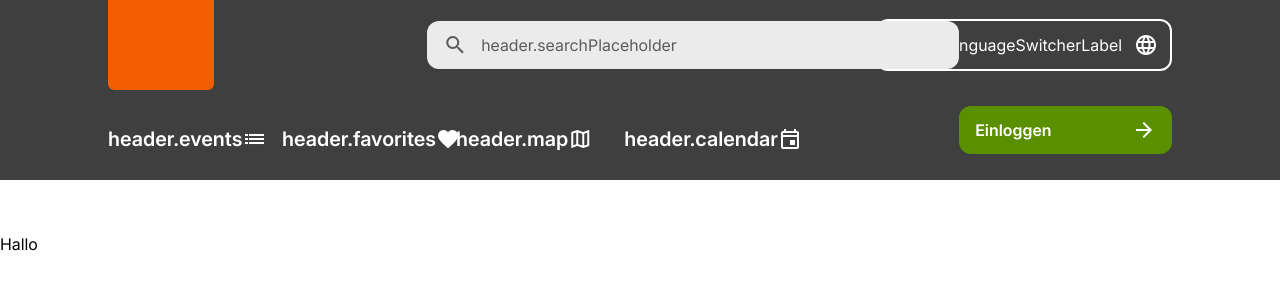
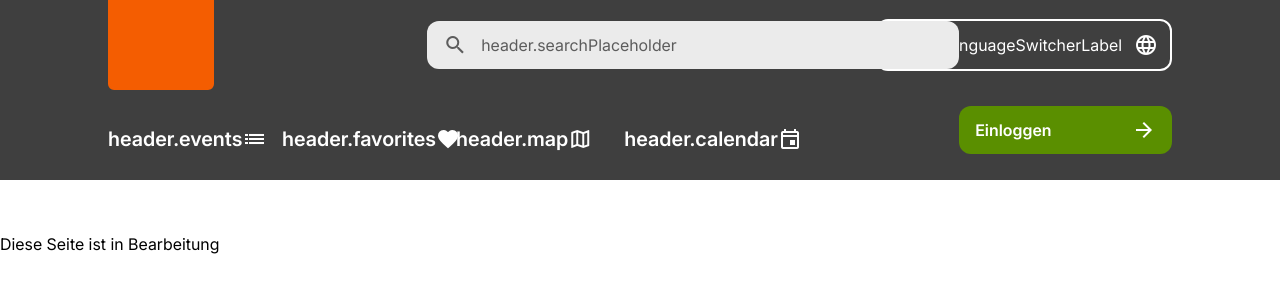
Before and after one commit to julius-von-schultz/fahrschule-wilmersdorf, a Nuxt app: page /1/auffrischungsstunden in a window 1280 px wide. Shown: the top 300 px of the page. Built offline with nearby package versions, Linux system fonts and the light colour scheme.

Commit message:
add pages

```diff
--- /dev/null
+++ b/pages/[locale]/auffrischungsstunden/index.vue
@@ -0,0 +1,3 @@
+<template>
+  <div>Diese Seite ist in Bearbeitung</div>
+</template>
--- /dev/null
+++ b/pages/[locale]/bildnachweise/index.vue
@@ -0,0 +1,3 @@
+<template>
+  <div>Diese Seite ist in Bearbeitung</div>
+</template>
--- /dev/null
+++ b/pages/[locale]/impressum/index.vue
@@ -0,0 +1,3 @@
+<template>
+  <div>Diese Seite ist in Bearbeitung</div>
+</template>
--- /dev/null
+++ b/pages/[locale]/jobs/index.vue
@@ -0,0 +1,3 @@
+<template>
+  <div>Diese Seite ist in Bearbeitung</div>
+</template>
--- /dev/null
+++ b/pages/[locale]/kontakt/index.vue
@@ -0,0 +1,3 @@
+<template>
+  <div>Diese Seite ist in Bearbeitung</div>
+</template>
--- /dev/null
+++ b/pages/[locale]/pflichtfahrten/index.vue
@@ -0,0 +1,3 @@
+<template>
+  <div>Diese Seite ist in Bearbeitung</div>
+</template>
--- /dev/null
+++ b/pages/[locale]/preise/index.vue
@@ -0,0 +1,3 @@
+<template>
+  <div>Diese Seite ist in Bearbeitung</div>
+</template>
--- /dev/null
+++ b/pages/[locale]/standort/index.vue
@@ -0,0 +1,3 @@
+<template>
+  <div>Diese Seite ist in Bearbeitung</div>
+</template>
```
